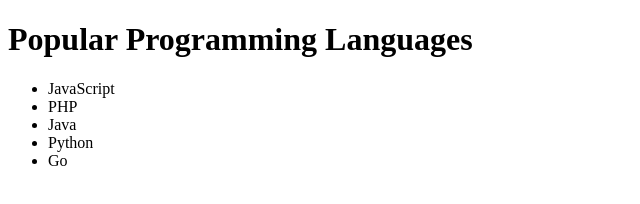
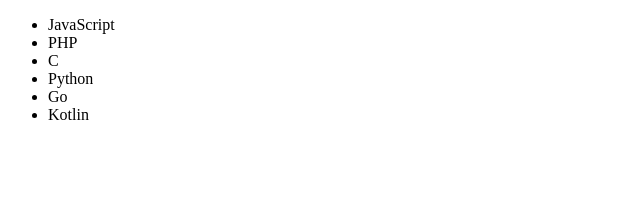
Before and after one commit to MihlaliY/example-repo, a plain HTML site: page index.html in a window 1280 px wide. Shown: the whole page, without its empty margins (0-640 px from the left). Drawn offline with Linux system fonts and the light colour scheme.

Commit message:
adds in kotlin and replaces Java with C

```diff
--- a/index.html
+++ b/index.html
@@ -6,13 +6,13 @@
     <title>Document</title>
 </head>
 <body>
-    <h1>Popular Programming Languages</h1>
     <ul>
         <li>JavaScript</li>
         <li>PHP</li>
-        <li>Java</li>
+        <li>C</li>
         <li>Python</li>
         <li>Go</li>
+        <li>Kotlin</li>
     </ul>
 </body>
 </html>
```
